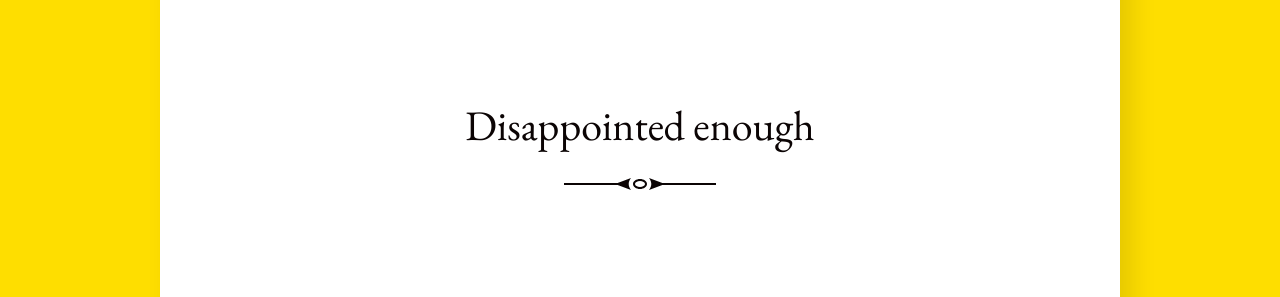
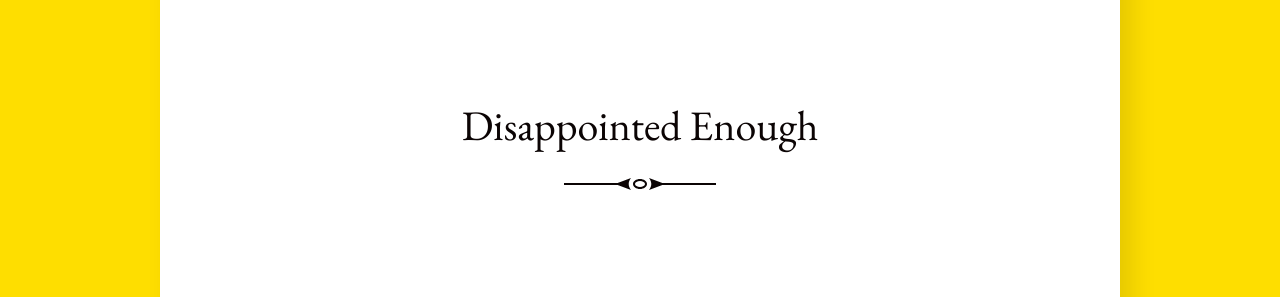
Before and after one commit to zenna/canyoupleaseappreciatethis, a Jekyll site: the page built from _posts/2023-07-04-disappointed-enough.md, in a window 1280 px wide. Shown: the part 209-506 px from the top of the page. Built offline with Jekyll 4.4.1, drawn with Linux system fonts in a browser that asks for light colours.

```diff
--- a/_posts/2023-07-04-disappointed-enough.md
+++ b/_posts/2023-07-04-disappointed-enough.md
@@ -1,5 +1,5 @@
 ---
-title: Disappointed enough
+title: Disappointed Enough
 author: Emily Mackevicius
 category: literature
 layout: post
```
